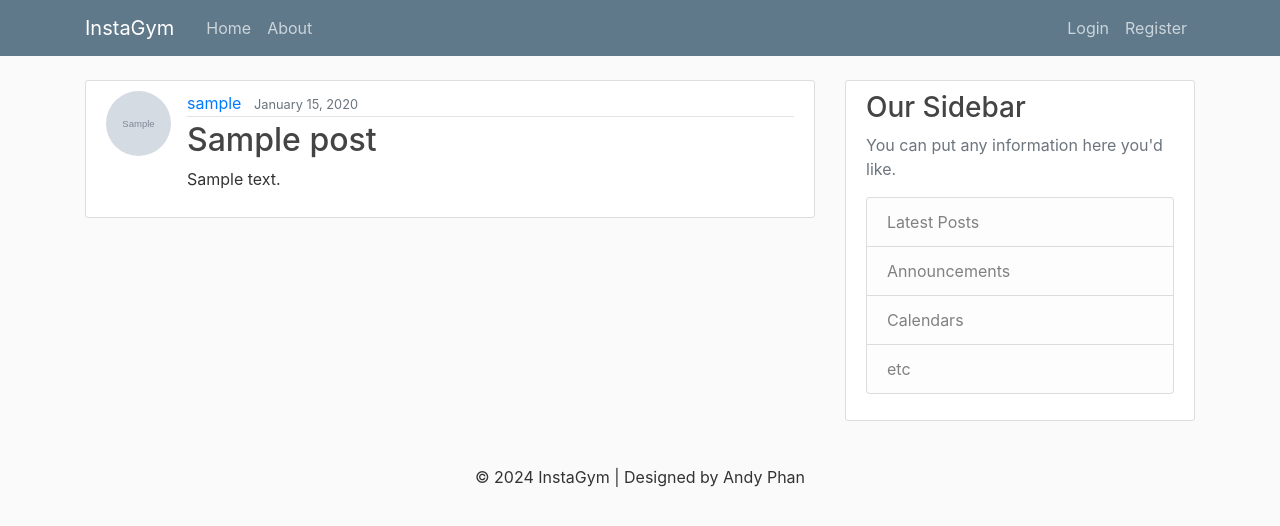
After one commit to AndyyyPhan/InstaGym, a Django app: page /post/1/ in a window 1280 px wide. The commit adds this page. Shown: the top 526 px of the page. Run offline with Django 4.2, Linux system fonts and the light colour scheme; tables that the repository leaves empty hold one stand-in row (values such as "Sample post"); grey boxes marked "Sample" are stand-in pictures; some libraries are stand-ins or nearby versions.

Commit message:
Added and updated .htmls for each newly added view

```diff
--- a/blog/templates/blog/base.html
+++ b/blog/templates/blog/base.html
@@ -35,6 +35,7 @@
                 <!-- Navbar Right Side -->
                 <div class="navbar-nav">
                     {% if user.is_authenticated %}
+                    <a class="nav-item nav-link" href="{% url 'post-create' %}">New Post</a>
                     <a class="nav-item nav-link" href="{% url 'profile' %}">Profile</a>
                     <a class="nav-item nav-link" href="{% url 'logout' %}">Logout</a>
                     {% else %}
--- a/blog/templates/blog/home.html
+++ b/blog/templates/blog/home.html
@@ -8,7 +8,7 @@
             <a class="mr-2" href="#">{{ post.author }}</a>
             <small class="text-muted">{{ post.date_posted|date:"F d, Y" }}</small>
         </div>
-        <h2><a class="article-title" href="#">{{ post.title }}</a></h2>
+        <h2><a class="article-title" href="{% url 'post-detail' post.id %}">{{ post.title }}</a></h2>
         <p class="article-content">{{ post.content }}</p>
     </div>
 </article>
--- /dev/null
+++ b/blog/templates/blog/post_detail.html
@@ -0,0 +1,20 @@
+{% extends "blog/base.html" %}
+{% block content %}
+<article class="media content-section">
+    <img class="rounded-circle article-img" src="{{ object.author.profile.image.url }}">
+    <div class="media-body">
+        <div class="article-metadata">
+            <a class="mr-2" href="#">{{ object.author }}</a>
+            <small class="text-muted">{{ object.date_posted|date:"F d, Y" }}</small>
+            {% if object.author == user %}
+            <div>
+                <a class="btn btn-secondary btn-sm mt-1 mb-1" href="{% url 'post-update' object.id %}">Update</a>
+                <a class="btn btn-danger btn-sm mt-1 mb-1" href="{% url 'post-delete' object.id %}">Delete</a>
+            </div>
+            {% endif %}
+        </div>
+        <h2 class="article-title">{{ object.title }}</h2>
+        <p class="article-content">{{ object.content }}</p>
+    </div>
+</article>
+{% endblock content %}
```
Also changed, not shown: blog/templates/blog/post_confirm_delete.html (added, +16 -0 lines), blog/templates/blog/post_form.html (added, +16 -0 lines).
